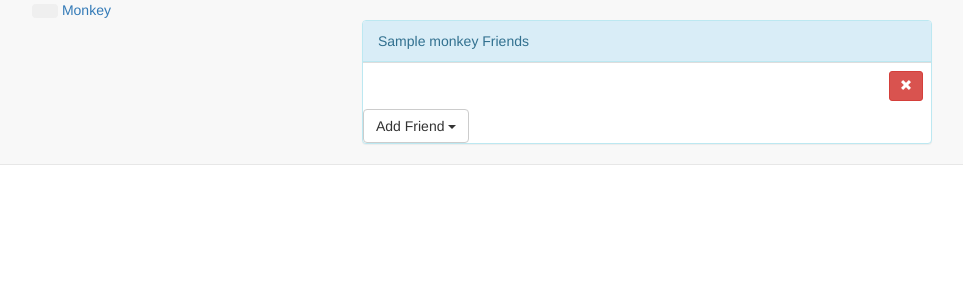
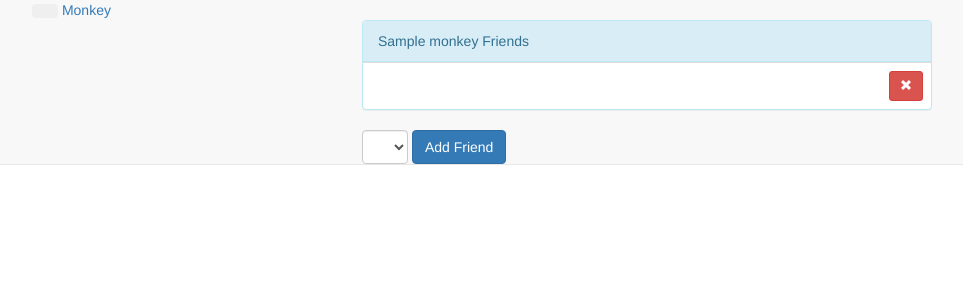
Before and after one commit to pramada517/Monkey, a Flask app: page /edit_friends/1 in a window 1280 px wide. Shown: the top 300 px of the page, without its empty margins (38-1001 px from the left). Run offline with Flask 2, Linux system fonts and the light colour scheme; tables that the repository leaves empty hold one stand-in row (values such as "Sample post"); lists and menus that the app fills with data are empty; some libraries are stand-ins or nearby versions.

Commit message:
Fix adding and removing friends
Earlier after adding or removing friends it was redirecting to list
page. Now it will update in same page. And already added friend will
not affect on add friend.

```diff
--- a/monkey/model.py
+++ b/monkey/model.py
@@ -35,11 +35,15 @@
         if not self.is_friend(monkey):
             self.friend.append(monkey)
             return self
+        else:
+            return None
 
     def unfriend(self, monkey):
         if self.is_friend(monkey):
             self.friend.remove(monkey)
             return self
+        else:
+            return None
 
     def is_friend(self, monkey):
         return self.friend.filter(
@@ -51,8 +55,6 @@
     def be_bestfriend(self, monkey):
         if not self.are_bestfriends(monkey):
             self.bestfriend = monkey
-            return self
 
     def unbestfriend(self):
             self.bestfriend = None
-            return self
--- a/monkey/templates/edit_friends.html
+++ b/monkey/templates/edit_friends.html
@@ -16,16 +16,21 @@
                </td>
       	      {%- endfor %}
 	  </table>
-          <div class="dropdown">
-            <button class="btn btn-default dropdown-toggle" type="button" id="dropdownMenu1" data-toggle="dropdown" aria-expanded="Friend"> Add Friend
-              <span class="caret"></span>
-            </button>
-            <ul class="dropdown-menu" role="menu" aria-labelledby="dropdownMenu1">
-	      {%- for other in others %}
-                <li role="presentation"><a href="/befriend/{{monkey.id}}/{{other.id}}" role="menuitem" tabindex="-1">{{other.name}}</a></li>
-      	      {%- endfor %}
-            </ul>
-          </div>
-     </div>
+       </div>
+    </div>
   </form>
+  <div class = "span6 offset3">
+    <form id="bootstrapSelectForm" method="post" class="form-inline">
+      <div class="form-group">
+         <select name="AddFriend" class="form-control" id="AddFriend">
+           {%- for other in others %}
+              <option>{{other.name}}</option>
+           {%- endfor %}
+          </select>
+       </div>
+      <div class="form-group">
+         <button type="submit" class="btn btn-primary" id="AddFriend">Add Friend</button>
+      </div>
+   </form>
+  </div>
 {% endblock %}
--- a/monkey/views.py
+++ b/monkey/views.py
@@ -7,30 +7,33 @@
 from monkey.model import Monkey
 from monkey.database import db
 
-@app.route('/befriend/<int:m_id>/<int:f_id>', methods = ['GET'])
-def befriend(m_id, f_id):
-     res = Monkey.query.filter_by(id=m_id).first()
-     res1 = Monkey.query.filter_by(id=f_id).first()
+@app.route('/edit_friends/<int:val>', methods = ['POST'])
+def friend(val):
+     form = request.form
+     friend_name = form["AddFriend"]
+     res = Monkey.query.filter_by(id=val).first()
+     res1 = Monkey.query.filter_by(name=friend_name).first()
      r = res.befriend(res1)
-     db.session.add(r)
-     db.session.commit()
-     return redirect(url_for('index'))
+     if r:
+         db.session.add(r)
+         db.session.commit()
+     return redirect(url_for('edit_friends', val=val))
 
 @app.route('/unfriend/<int:m_id>/<int:f_id>', methods = ['GET'])
 def unfriend(m_id, f_id):
      res = Monkey.query.filter_by(id=m_id).first()
      res1 = Monkey.query.filter_by(id=f_id).first()
      r = res.unfriend(res1)
-     db.session.add(r)
-     db.session.commit()
-     return redirect(url_for('index'))
+     if r:
+         db.session.add(r)
+         db.session.commit()
+     return redirect(url_for('edit_friends', val=m_id))
 
 @app.route('/edit_friends/<int:val>', methods = ['GET'])
 def edit_friends(val):
      res = Monkey.query.filter_by(id=val).first()
      res1 = db.session.execute(res.friend).fetchall()
      res2 = db.session.query(Monkey).filter(Monkey.id != val).all()
-     print "%s" % res2
      return render_template('edit_friends.html',
                                  monkey = res, friends = res1, others = res2)
 
```
